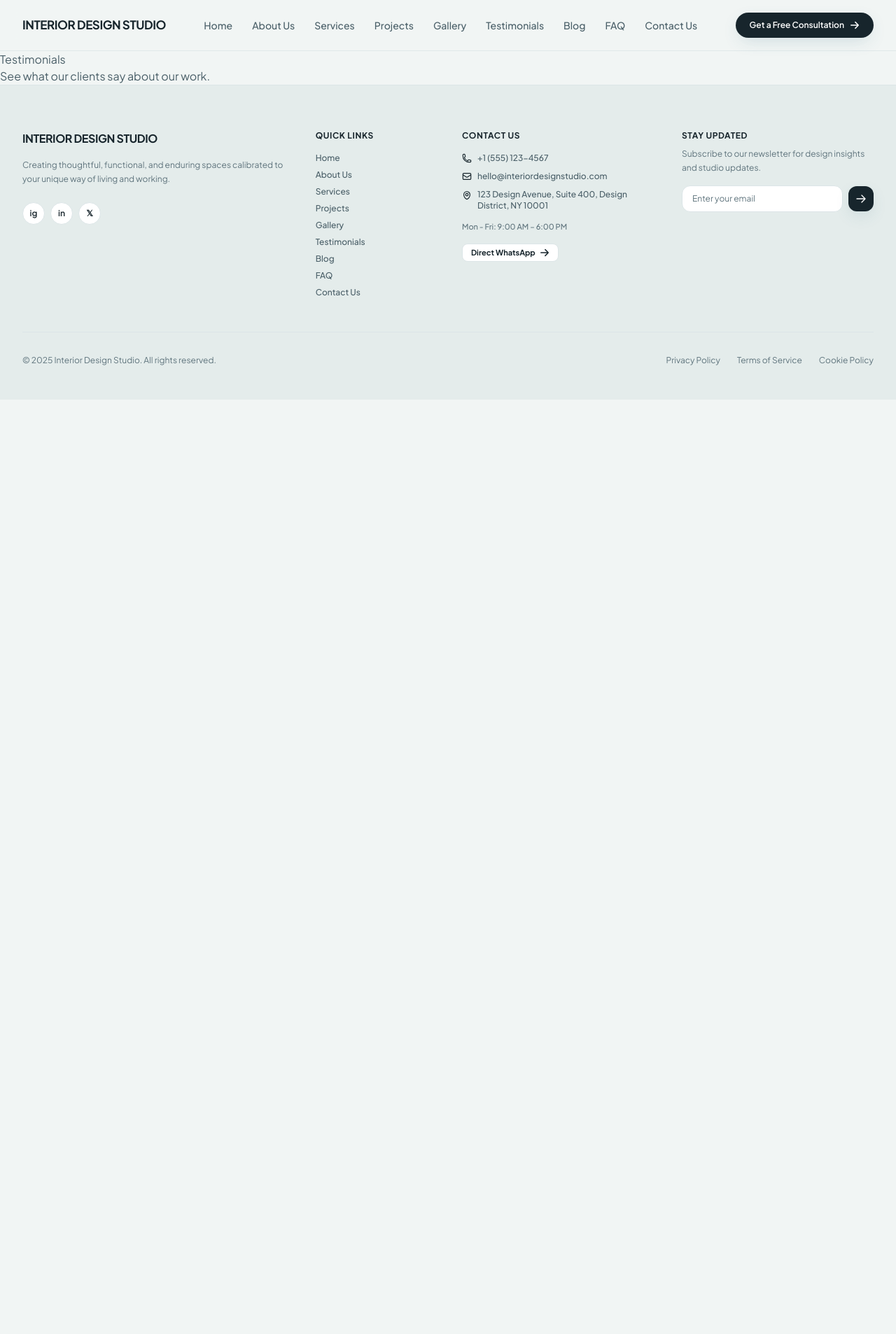
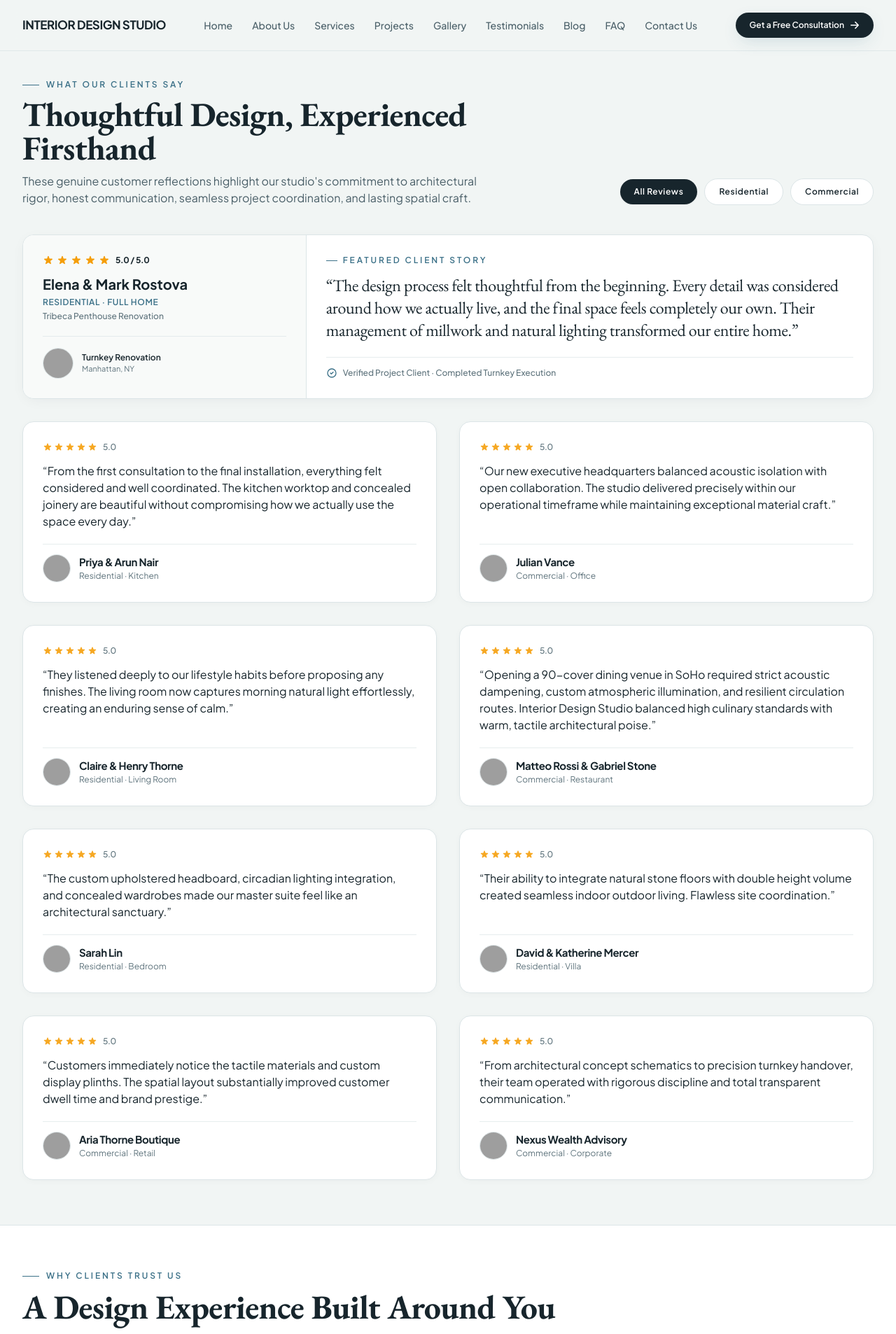
Before and after one commit to tharungvt/Interior_Designing_Website, a React (Vite) app in the folder Frontend/: page /testimonials in a window 1280 px wide. Shown: the top 1906 px of the page at 70% size. Before the commit the page ends 800 px from the top, so only its background shows below. Built offline with nearby package versions, Linux system fonts and the light colour scheme; grey boxes are pictures that could not be loaded.

Commit message:
Implement testimonials page

```diff
--- a/Frontend/src/pages/Testimonials.jsx
+++ b/Frontend/src/pages/Testimonials.jsx
@@ -1,10 +1,32 @@
-function Testimonials() {
+import { useEffect } from "react";
+import testimonialsPageContent from "../data/testimonialsPageContent";
+import TestimonialsGridSection from "../components/testimonials/TestimonialsGridSection";
+import WhyTrustSection from "../components/testimonials/WhyTrustSection";
+import TestimonialsCtaSection from "../components/testimonials/TestimonialsCtaSection";
+
+export default function Testimonials() {
+  useEffect(() => {
+    document.title = "Testimonials | Interior Design Studio";
+  }, []);
+
   return (
-    <main>
-      <h1>Testimonials</h1>
-      <p>See what our clients say about our work.</p>
+    <main
+      className="min-h-screen bg-[#F1F5F4] text-[#17252C] selection:bg-[#3C7188] selection:text-white"
+      id="main-content"
+    >
+      {/* 1. Dynamic Reviews Grid Section with Categories & Featured Story */}
+      <TestimonialsGridSection
+        sectionHeader={testimonialsPageContent.sectionHeader}
+        filters={testimonialsPageContent.filters}
+        featuredStory={testimonialsPageContent.featuredStory}
+        testimonials={testimonialsPageContent.testimonials}
+      />
+
+      {/* 2. Why Clients Trust Us (4 Principles Section) */}
+      <WhyTrustSection whyTrust={testimonialsPageContent.whyTrust} />
+
+      {/* 3. Begin Your Project CTA Section */}
+      <TestimonialsCtaSection cta={testimonialsPageContent.cta} />
     </main>
   );
 }
-
-export default Testimonials;
```
